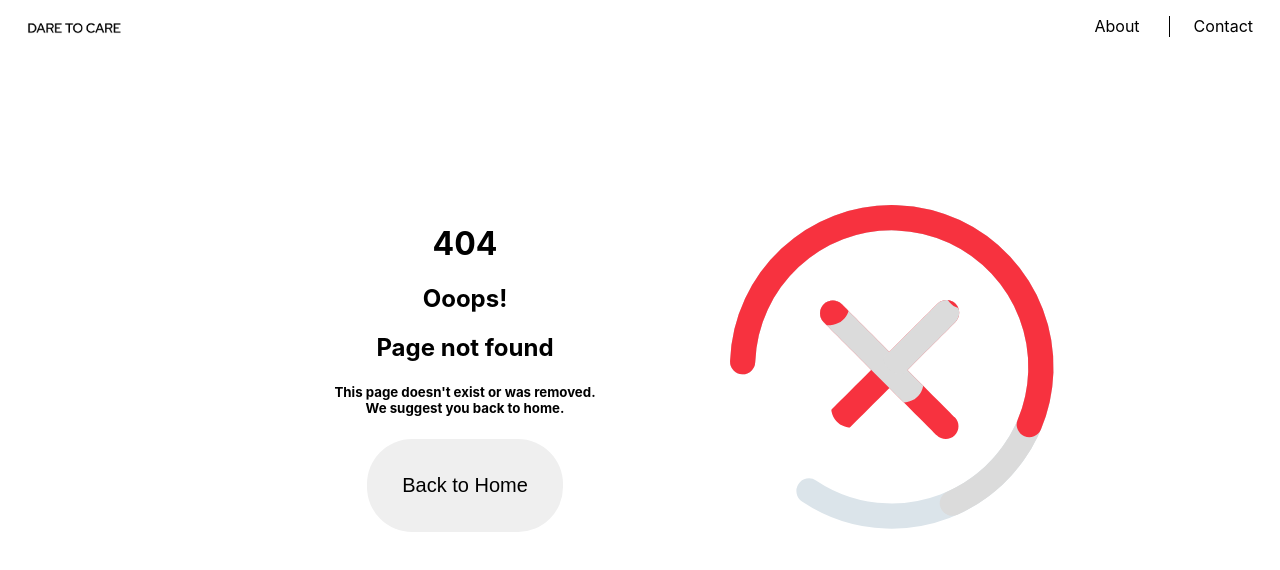
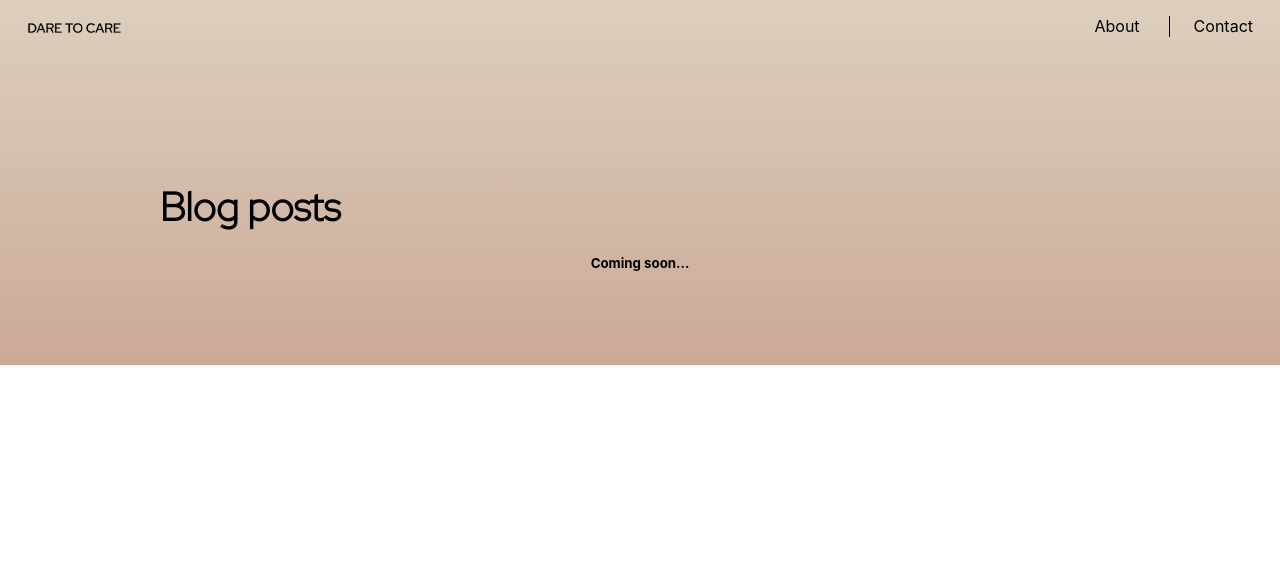
Before and after one commit to miriam-plt/daretocare, a React (Create React App) app: page /blog in a window 1280 px wide. Before the commit this address had no page. Shown: the top 570 px of the page. Built offline with nearby package versions, Linux system fonts and the light colour scheme.

Commit message:
adding pages

```diff
--- a/src/App.js
+++ b/src/App.js
@@ -3,6 +3,8 @@ import { Routes, Route } from 'react-router-dom';
 import Home from './Pages/Home';
 import Contact from './Pages/Contact';
 import About from './Pages/About';
+import Blog from './Pages/Blog';
+import Spotlight from './Pages/Spotlight';
 import Error from './Pages/Error';
 
 function App() {
@@ -12,6 +14,8 @@ function App() {
         <Route path="/" element={<Home />} />
         <Route path="/contact" element={<Contact />} />
         <Route path="/about" element={<About />} />
+        <Route path="/blog" element={<Blog />} />
+        <Route path="/artist-spotlight" element={<Spotlight />} />
         <Route path="*" element={<Error />} />
       </Routes>
     </div>
--- /dev/null
+++ b/src/Pages/Blog/index.js
@@ -0,0 +1,18 @@
+import './index.scss';
+import Navbar from '../../components/Navbar';
+
+const Blog = () => {
+    return (
+    <div className='blog-page'>
+        <Navbar />
+
+        <div className='blog-container'>
+            <h1 className='category-title blog-title'>Blog posts</h1>
+            <h5 className='blog-description'>Coming soon...</h5>
+        </div>
+
+
+    </div>
+)}
+
+export default Blog;
--- /dev/null
+++ b/src/Pages/Blog/index.scss
@@ -0,0 +1,10 @@
+.blog-title {
+    padding-top: 4.5em;
+}
+
+.blog-container {
+    height: fit-content;
+    padding-bottom: 4.5em;
+    background: rgb(203,169,150);
+    background: linear-gradient(0deg, rgba(203,169,150,1) 0%, rgba(221,207,190,1) 100%);
+}
--- /dev/null
+++ b/src/Pages/Spotlight/index.js
@@ -0,0 +1,16 @@
+import './index.scss';
+import Navbar from '../../components/Navbar';
+
+const Spotlight = () => {
+    return (
+    <div className='spotlight-page'>
+        <Navbar />
+
+        <div className='spotlight-container'>
+            <h1 className='category-title spotlight-title'>Artists Spotlight</h1>
+            <h5 className='spotlight-description'>Coming soon...</h5>
+        </div>
+    </div>
+)}
+
+export default Spotlight;
--- /dev/null
+++ b/src/Pages/Spotlight/index.scss
@@ -0,0 +1,10 @@
+.spotlight-title {
+    padding-top: 4.5em;
+}
+
+.spotlight-container {
+    height: fit-content;
+    padding-bottom: 4.5em;
+    background: rgb(203,169,150);
+    background: linear-gradient(0deg, rgba(203,169,150,1) 0%, rgba(221,207,190,1) 100%);
+}
```
